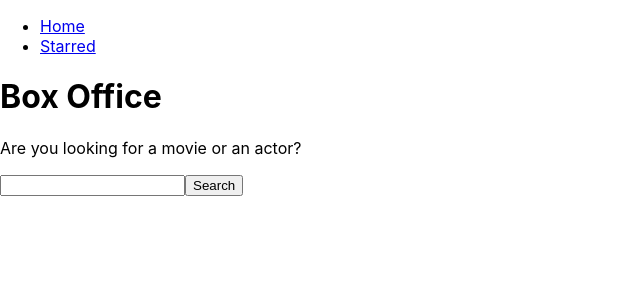
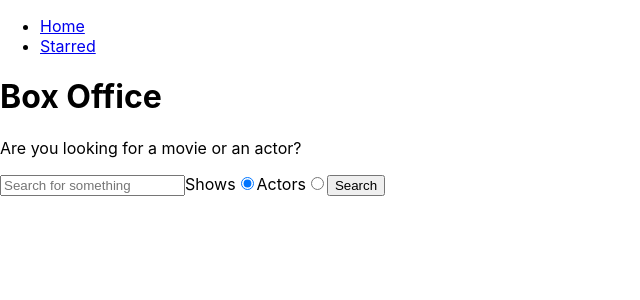
Before and after one commit to Sonakshi888/React-Projects, a React (Create React App) app in the folder box-office-app/: page / in a window 1280 px wide. Shown: the top 300 px of the page, without its empty margins (0-640 px from the left). Built offline with nearby package versions, Linux system fonts and the light colour scheme.

Commit message:
Add : added actor and show search functionality

```diff
--- a/box-office-app/src/Pages/Home.jsx
+++ b/box-office-app/src/Pages/Home.jsx
@@ -5,10 +5,12 @@
 const Home = () => {
   const [input, setInput] = useState('');
   const [results, setResults] = useState(null);
+  const [searchOption, setSearchOption] = useState('shows');
+  const isShowsSearch = searchOption === 'shows'; //returns true for the first time
 
   const onSearch = () => {
     //fetching the results from the tv maze api
-    apiGet(`/search/shows?q=${input}`).then(result => {
+    apiGet(`/search/${searchOption}?q=${input}`).then(result => {
       setResults(result); //setting result state
       console.log(result);
     });
@@ -29,11 +31,17 @@
       return <div>No results</div>;
     }
 
-    if (results && results.length > 0) {
-      return (
+    if (results && results.length > 0) /** checking if results are bringing shows or persons */{
+      return results[0].show ? (
         <div>
           {results.map(item => (
             <div key={item.show.id}>{item.show.name}</div>
+          ))}
+        </div>
+      ) : (
+        <div>
+          {results.map(item => (
+            <div key={item.person.id}>{item.person.name}</div>
           ))}
         </div>
       );
@@ -42,14 +50,40 @@
     return null;
   };
 
+  /** function to change the type of search */
+  const onRadioChange = ev => {
+    setSearchOption(ev.target.value);
+  };
+
   return (
     <MainPageLayout>
       <input
         type="text"
+        placeholder="Search for something"
         onChange={onInputChange}
         onKeyDown={onKeyDown}
         value={input}
       />
+      <label htmlFor="shows-search">
+        Shows
+        <input
+          id="shows-search"
+          type="radio"
+          value="shows"
+          checked={isShowsSearch}
+          onChange={onRadioChange}
+        />
+      </label>
+      <label htmlFor="actors-search">
+        Actors
+        <input
+          id="actors-search"
+          type="radio"
+          value="people"
+          checked={!isShowsSearch}
+          onChange={onRadioChange}
+        />
+      </label>
       <button type="button" onClick={onSearch}>
         Search
       </button>
--- a/box-office-app/src/components/MainPageLayout.jsx
+++ b/box-office-app/src/components/MainPageLayout.jsx
@@ -3,6 +3,7 @@
 import Title from './Title';
 
 const MainPageLayout = ({children}) => {
+  // here children are the ones that are mentioned in between of the mainpagelayout tag in the file that is calling this component
   return (
     <div>
       <Navs />
--- a/box-office-app/src/misc/config.jsx
+++ b/box-office-app/src/misc/config.jsx
@@ -6,6 +6,8 @@
   );
   return response;
 }
+
+/** easier way to fetch the results from the api, code to be placed directly inside home.jsx */
 // fetch(`https://api.tvmaze.com/search/shows?q=${input}`)
 //   .then(r => r.json())
 //   .then(result => {
```
Also changed, not shown: 2 other files (tests, documents, lock files or other folders).
